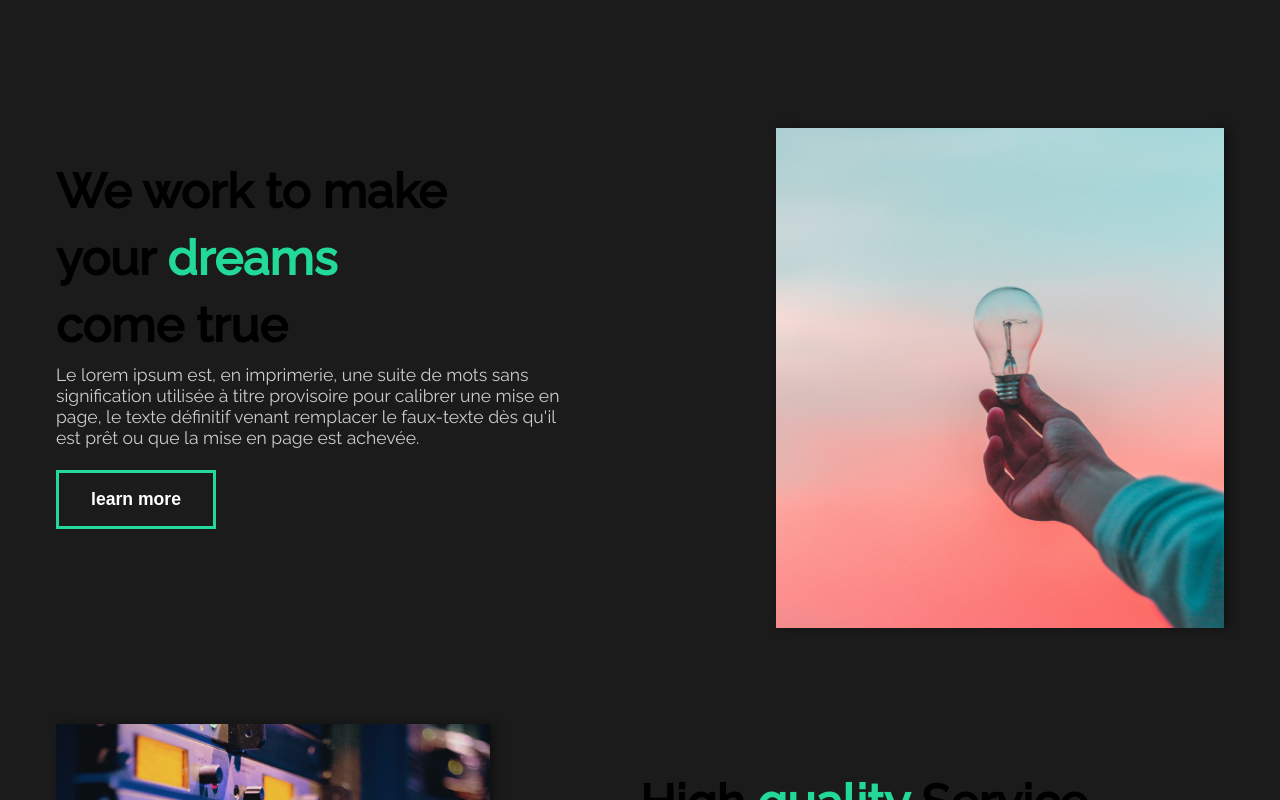
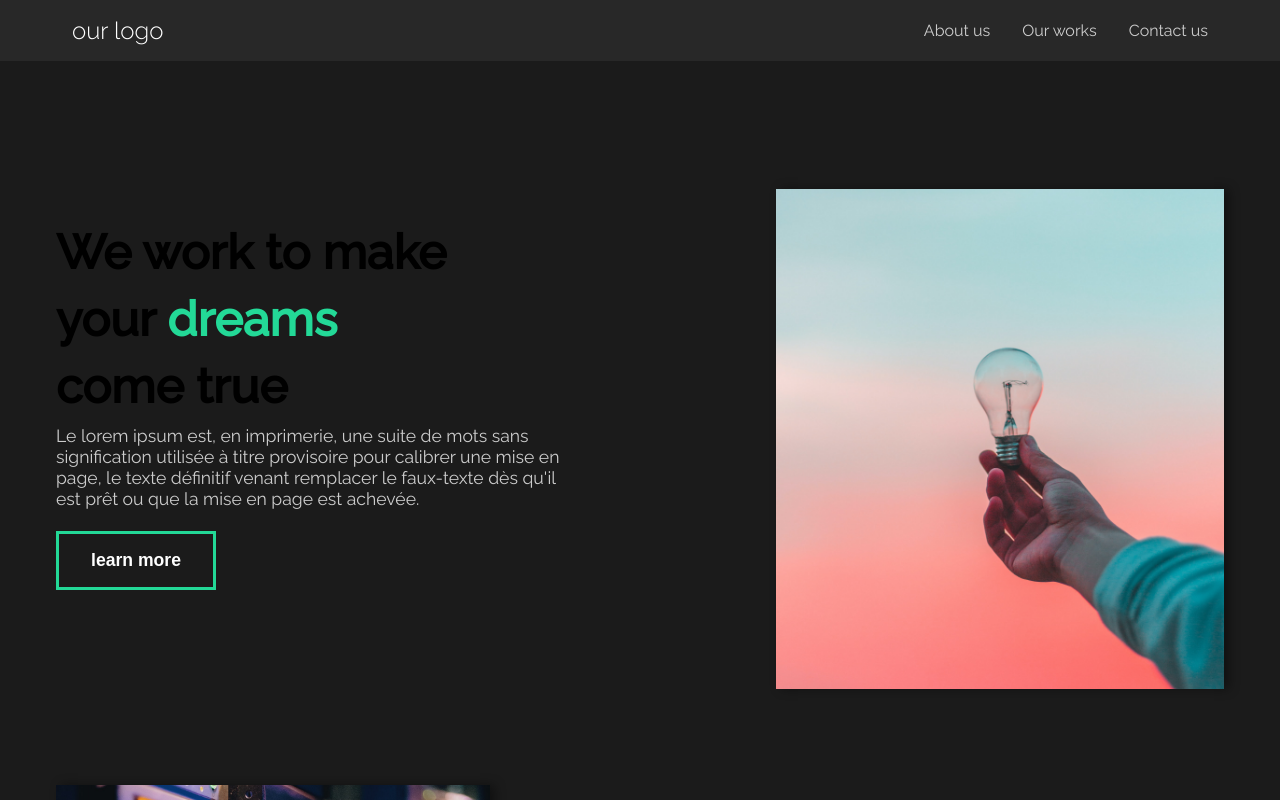
Before and after one commit to lahcenbcf/brandTemplate, a React (Vite) app: page / in a window 1280 px wide. Shown: the top 800 px of the page. Built offline with nearby package versions, Linux system fonts and the light colour scheme.

Commit message:
6-add navbar

```diff
--- a/src/App.jsx
+++ b/src/App.jsx
@@ -1,16 +1,30 @@
-import {BrowserRouter as Router,Route,Routes} from 'react-router-dom'
+import {BrowserRouter as Router,Route,Routes, Outlet} from 'react-router-dom'
 //import pages
 import AboutUs from './pages/AboutUs'
+import Navbar from './components/navbar/Navbar'
 function App() {
   return (
     <Router>
     <Routes>
+    <Route path='/' element={<AppLayout />}>
     <Route path='/' element={<AboutUs />} />
+    </Route>
+
 
     </Routes>
     </Router>
   )
 }
 
+const AppLayout=()=>{
+  return(
+    <>
+    <Navbar />
+    <Outlet />
+    </>
+
+  )
+}
+
 
 export default App
--- /dev/null
+++ b/src/components/navbar/Navbar.jsx
@@ -0,0 +1,20 @@
+import {Link} from "react-router-dom"
+import "./styles.css"
+function Navbar() {
+  return (
+    <nav>
+    <div className="nav">
+             {/* our logo */}
+        <h1>our logo</h1>
+        <div className="navItems">
+            <Link to="/">About us</Link>
+            <Link to="/ourwork">Our works</Link>
+            <Link to="/contact">Contact us</Link>
+        </div>
+    </div>
+
+    </nav>
+  )
+}
+
+export default Navbar
--- /dev/null
+++ b/src/components/navbar/styles.css
@@ -0,0 +1,71 @@
+nav{
+    background-color: #282828;
+}
+.nav{
+    max-width: 1200px;
+    margin: 0px auto;
+    display: flex;
+    flex-wrap: wrap;
+    align-items: center;
+    justify-content: center;
+    padding: 1rem 2rem;
+}
+
+/*mobile screen*/
+.nav h1{
+    flex-basis: 100%;
+    text-align: center;
+    margin-bottom: .5rem;
+    color: white;
+    font-size: 1.5rem;
+    font-weight: lighter;
+    /*here the nav items will go to bottom*/
+}
+.nav .navItems{
+    display: flex;
+    gap: 2rem;
+}
+.nav .navItems *{
+    position: relative;
+    color: #ccc;
+    text-decoration: none;
+    cursor: pointer;
+}
+
+.nav .navItems *::after{
+    content: "";
+    position: absolute;
+    top: 100%;
+    left: 0;
+    width: 0%;
+    height: 3px;
+    background-color: #23d997;
+    border: 5%;
+}
+.nav .navItems *:hover::after{
+    animation-name: fade;
+    animation-duration: .5s;
+    animation-timing-function: ease-in-out;
+    animation-fill-mode:both;
+}
+@media(min-width:700px){
+    .nav{
+        justify-content: space-between;
+    }
+    .nav h1{
+        /*default value*/
+        flex-basis:auto;
+        margin-bottom: 0;
+    }
+}
+
+
+/* add animations */
+@keyframes fade {
+    from{
+        width: 0%;
+    }
+    to{
+        width: 100%;
+    }
+}
--- a/src/index.css
+++ b/src/index.css
@@ -21,7 +21,7 @@ button{
   transition: all .4s ease-in-out;
   color: white;
   &:hover{
-    background-color:#23d998 ;
+    background-color:#23d997;
     color: white;
   }
 }
```
